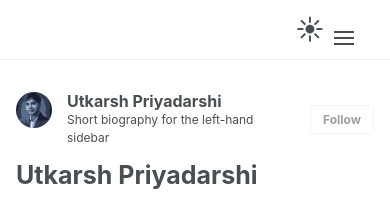
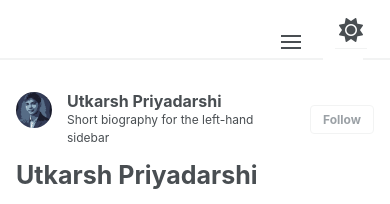
Before and after one commit to priyadarshiutkarsh/priyadarshiutkarsh.github.io, a Jekyll site: the page built from _pages/about.md, in a window 390 px wide. Shown: the top 204 px of the page. Built offline with Jekyll 4.4.1, drawn with Linux system fonts in a browser that asks for light colours.

Commit message:
Update main.scss

```diff
--- a/assets/css/main.scss
+++ b/assets/css/main.scss
@@ -45,9 +45,9 @@
     "layout/mobile-nav"
 ;
 
-/* Final mobile navigation fix */
+/* Fixed mobile navigation with properly aligned icons */
 @media only screen and (max-width: 767px) {
-  /* Basic setup for mobile */
+  /* Reset and basic settings */
   body {
     padding-top: 60px !important;
   }
@@ -58,48 +58,110 @@
     top: 0 !important;
     left: 0 !important;
     right: 0 !important;
-    width: 100% !important;
     height: 60px !important;
     background-color: var(--global-bg-color) !important;
     border-bottom: 1px solid var(--global-border-color) !important;
     z-index: 1000 !important;
   }
 
-  /* Position the hamburger menu button */
+  /* Fix the inner wrap */
+  .masthead__inner-wrap {
+    display: flex !important;
+    justify-content: flex-end !important;
+    align-items: center !important;
+    height: 60px !important;
+    padding: 0 15px !important;
+  }
+
+  /* Adjust the menu container */
+  .masthead__menu {
+    display: flex !important;
+    justify-content: flex-end !important;
+    align-items: center !important;
+    width: auto !important;
+  }
+
+  /* Fix the navigation structure */
+  .greedy-nav {
+    background: transparent !important;
+    min-width: 0 !important;
+    width: auto !important;
+    display: flex !important;
+    justify-content: flex-end !important;
+    align-items: center !important;
+  }
+
+  /* Fix the visible links */
+  .greedy-nav .visible-links {
+    display: flex !important;
+    align-items: center !important;
+    justify-content: flex-end !important;
+    width: auto !important;
+  }
+
+  /* Hide all regular navigation items */
+  .greedy-nav .visible-links li:not(.tail) {
+    display: none !important;
+  }
+
+  /* Make theme toggle visible */
+  .greedy-nav .visible-links li.tail {
+    display: flex !important;
+    align-items: center !important;
+    justify-content: center !important;
+    margin-right: 15px !important;
+  }
+
+  /* Fix the theme toggle button */
+  #theme-toggle {
+    display: flex !important;
+    align-items: center !important;
+    justify-content: center !important;
+    width: 40px !important;
+    height: 40px !important;
+    margin: 0 !important;
+    padding: 0 !important;
+  }
+
+  /* Fix the theme icon */
+  #theme-icon {
+    display: block !important;
+    font-size: 24px !important;
+    color: var(--global-text-color) !important;
+  }
+
+  /* Fix the hamburger button */
   .greedy-nav button {
-    position: absolute !important;
-    top: 10px !important;
-    right: 10px !important;
+    position: relative !important;
+    display: flex !important;
+    align-items: center !important;
+    justify-content: center !important;
     width: 40px !important;
     height: 40px !important;
     background: transparent !important;
     border: none !important;
     padding: 0 !important;
     margin: 0 !important;
-    display: flex !important;
-    align-items: center !important;
-    justify-content: center !important;
-    z-index: 1002 !important;
   }
 
-  /* Style the hamburger icon */
+  /* Fix the hamburger icon */
   .navicon {
+    display: block !important;
+    position: relative !important;
+    width: 20px !important;
+    height: 2px !important;
     background-color: var(--global-text-color) !important;
-    height: 2px !important;
-    width: 20px !important;
-    position: relative !important;
-    transition: background 0.2s ease-out !important;
   }
 
   .navicon:before,
   .navicon:after {
     content: "" !important;
     display: block !important;
+    position: absolute !important;
+    width: 20px !important;
+    height: 2px !important;
     background-color: var(--global-text-color) !important;
-    height: 2px !important;
-    width: 20px !important;
-    position: absolute !important;
-    transition: all 0.2s ease-out !important;
+    left: 0 !important;
   }
 
   .navicon:before {
@@ -110,55 +172,9 @@
     bottom: -6px !important;
   }
 
-  /* Add a custom sun icon for theme toggle */
-  .masthead:before {
-    content: "☀" !important;
-    position: absolute !important;
-    display: block !important;
-    top: 10px !important;
-    right: 60px !important;
-    width: 40px !important;
-    height: 40px !important;
-    font-size: 28px !important;
-    line-height: 40px !important;
-    text-align: center !important;
-    color: var(--global-text-color) !important;
-    cursor: pointer !important;
-    z-index: 1010 !important;
-  }
-
-  /* Make the actual theme toggle button clickable but invisible */
-  #theme-toggle {
-    position: absolute !important;
-    top: 10px !important;
-    right: 60px !important;
-    width: 40px !important;
-    height: 40px !important;
-    opacity: 0 !important;
-    z-index: 1011 !important;
-    cursor: pointer !important;
-  }
-
-  /* Hide the weird cross icon you mentioned */
-  .masthead:after,
-  .page:before,
-  .page:after {
-    content: none !important;
-    display: none !important;
-  }
-
-  /* Hide all regular navigation items */
-  .greedy-nav .visible-links li:not(.tail) {
-    display: none !important;
-  }
-
-  /* Position the dropdown menu */
+  /* Fix dropdown menu positioning */
   .greedy-nav .hidden-links {
     top: 60px !important;
     right: 0 !important;
-    left: 0 !important;
-    width: 100% !important;
-    margin-top: 0 !important;
-    padding: 0 !important;
   }
 }
```
